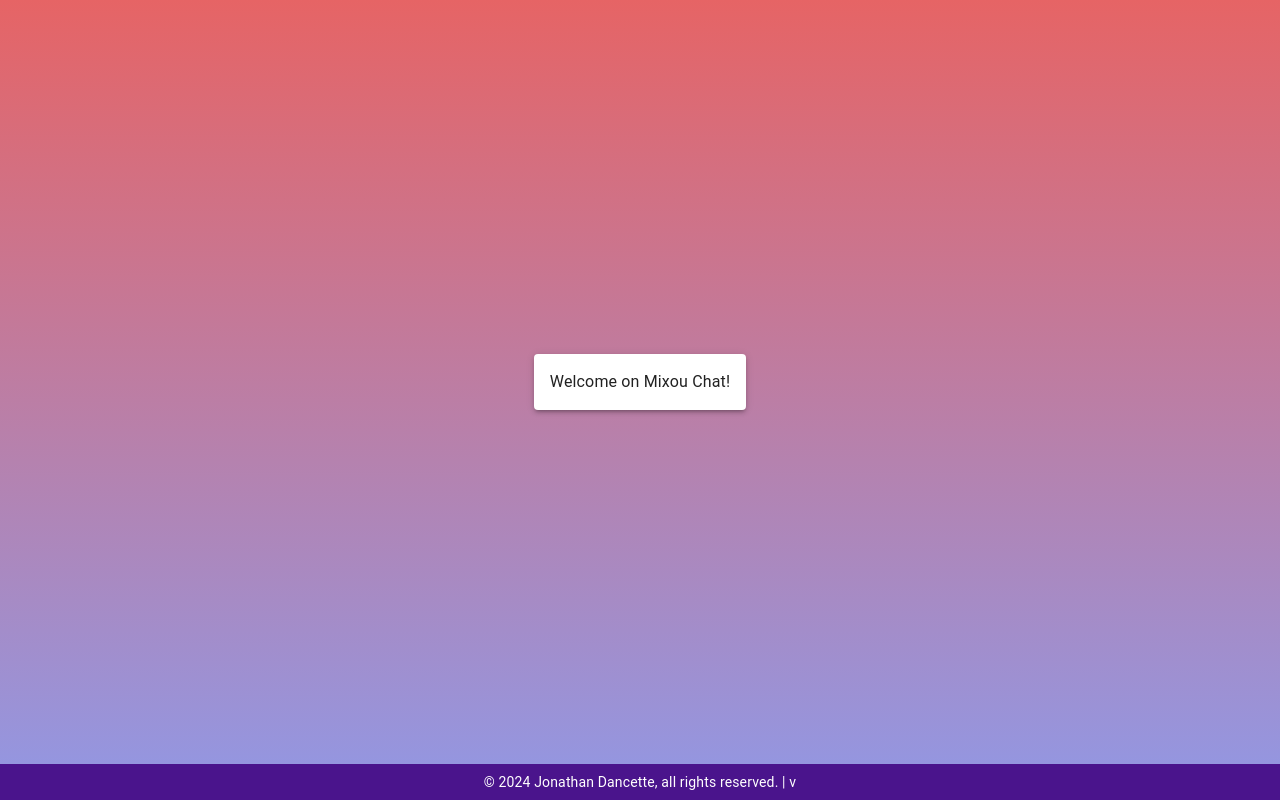
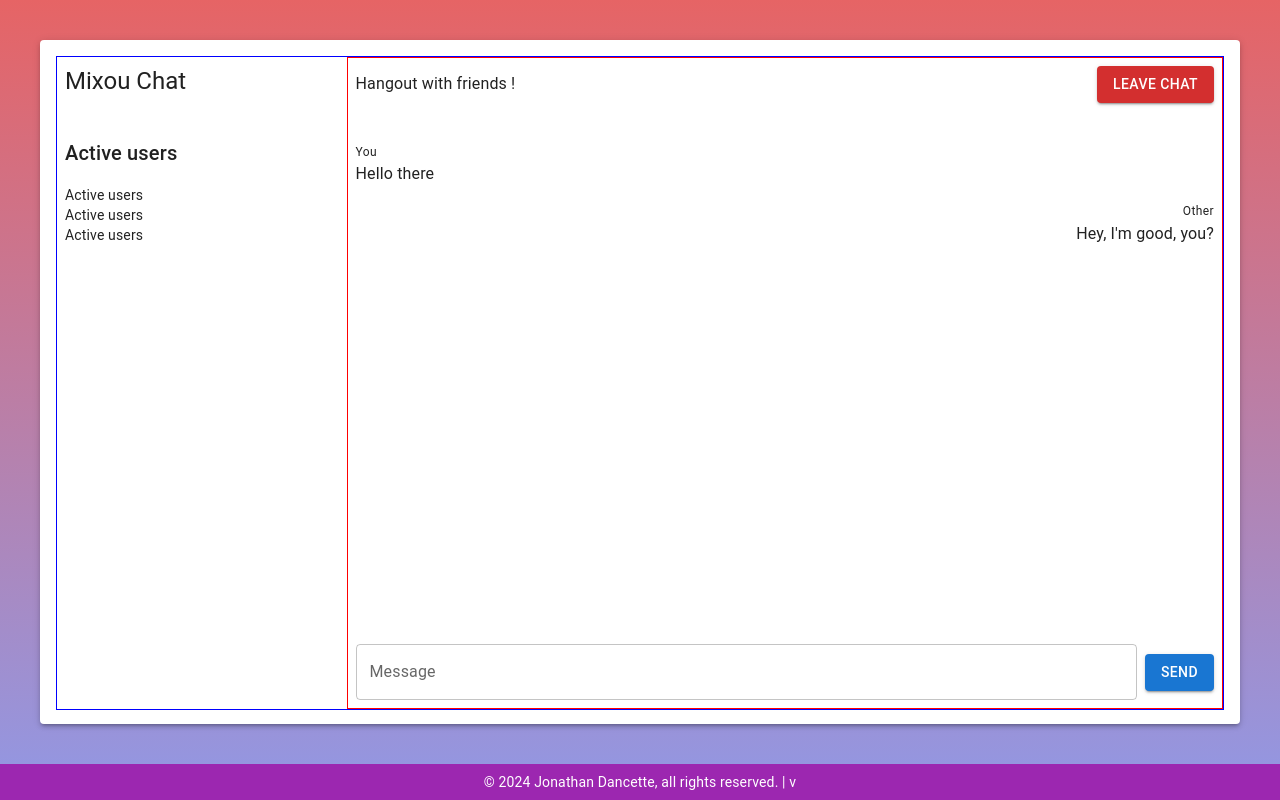
Before and after one commit to MyJooeee/mixou-chat-client-side, a React (Create React App) app: page /mixou in a window 1280 px wide. Built offline with nearby package versions, Linux system fonts and the light colour scheme; no server answers.

Commit message:
Base layout Mixou

```diff
--- a/src/App.js
+++ b/src/App.js
@@ -3,7 +3,7 @@ import { BrowserRouter, Routes, Route } from 'react-router-dom';
 import socketIO from 'socket.io-client';
 // Local components
 import Login from './Chat';
-import Mixou from './Chat/Mixou';
+import Mixou from './Chat/Room';
 // Environment variables
 const MIXOU_SERVER_URL = process.env.REACT_APP_MIXOU_SERVER_URL;
 // Connect client to the server
--- a/src/Chat/Copyrights.js
+++ b/src/Chat/Copyrights.js
@@ -10,7 +10,7 @@ const Copyrights = () => {
     <Stack
       direction="row"
       sx={{
-        backgroundColor: purple[900],
+        backgroundColor: purple[500],
         justifyContent: 'center',
         py: 1
     }}>
--- a/src/Chat/Mixou.js
+++ /dev/null
@@ -1,13 +0,0 @@
-// Components
-import { Typography } from '@mui/material';
-import Theme from './Theme';
-
-const Mixou = () => {
-  return (
-    <Theme>
-      <Typography> Welcome on Mixou Chat!</Typography>
-    </Theme>
-  );
-};
-
-export default Mixou;
--- /dev/null
+++ b/src/Chat/Room/Bar.js
@@ -0,0 +1,20 @@
+// Components
+import { Stack, Typography } from '@mui/material';
+
+const Bar = () => {
+  return (
+    <Stack sx={{gap: 5, p:1}}>
+      <Typography variant='h5'>Mixou Chat</Typography>
+      <Stack sx={{gap: 2}}>
+        <Typography variant='h6'>Active users</Typography>
+        <Stack>
+          <Typography variant='body2'>Active users</Typography>
+          <Typography variant='body2'>Active users</Typography>
+          <Typography variant='body2'>Active users</Typography>
+        </Stack>
+      </Stack>
+    </Stack>
+  );
+};
+
+export default Bar;
--- /dev/null
+++ b/src/Chat/Room/Body.js
@@ -0,0 +1,51 @@
+// Core
+import { useNavigate } from 'react-router-dom';
+// Components
+import { Button, Stack, Typography } from '@mui/material';
+
+// ---------------------------------------------------------------------------------
+const Body = () => {
+  const navigate = useNavigate();
+
+  const handleLeaveChat = () => {
+    localStorage.removeItem('mixouChatUsername');
+    navigate('/');
+    window.location.reload();
+  };
+
+  return (
+    <Stack sx={{gap: 5, p:1}}>
+      <Stack
+        direction='row'
+        sx={{
+          alignItems: 'baseline',
+          gap: 1
+        }}>
+        <Typography sx={{flexGrow: 1}}>Hangout with friends !</Typography>
+        <Button
+          variant="contained"
+          color='error'
+          onClick={handleLeaveChat}>
+          LEAVE CHAT
+        </Button>
+      </Stack>
+
+      <Stack sx={{gap: 2}}>
+        {/*This shows messages sent from you*/}
+        <Stack sx={{ alignItems: 'flex-start'}}>
+          <Typography variant='caption'>You</Typography>
+          <Typography>Hello there</Typography>
+        </Stack>
+
+        {/*This shows messages received by you*/}
+        <Stack sx={{ alignItems: 'flex-end'}}>
+          <Typography variant='caption'>Other</Typography>
+            <Typography>Hey, I'm good, you?</Typography>
+        </Stack>
+      </Stack>
+
+    </Stack>
+  );
+};
+
+export default Body;
--- /dev/null
+++ b/src/Chat/Room/Footer.js
@@ -0,0 +1,46 @@
+// Core
+import { useState } from 'react';
+// Components
+import { Button, Stack, TextField } from '@mui/material';
+
+// ---------------------------------------------------------------------------------
+const Footer = () => {
+  const [message, setMessage] = useState('');
+
+  // Handlers ----------------------------------------------------------------------
+  const handleSubmit = (event) => {
+    event.preventDefault();
+    console.log({ userName: localStorage.getItem('mixouChatUsername'), message });
+    setMessage('');
+  };
+
+  const handleMessage = (event) => {
+    setMessage(event.target.value);
+  }
+
+  // JSX --------------------------------------------------------------------------
+  return (
+    <form onSubmit={handleSubmit}>
+      <Stack
+        direction='row'
+        sx={{alignItems: 'baseline', gap: 1, p: 1}}>
+          <TextField
+            label="Message"
+            id="margin-normal"
+            name="message"
+            sx={{flexGrow: 1}}
+            onChange={handleMessage}
+            />
+          <Button
+            type="submit"
+            variant="contained"
+            color='primary'
+            >
+            SEND
+          </Button>
+      </Stack>
+    </form>
+  );
+};
+
+export default Footer;
--- /dev/null
+++ b/src/Chat/Room/index.js
@@ -0,0 +1,29 @@
+// Components
+import { Stack } from '@mui/material';
+import Theme from '../Theme';
+import Bar from './Bar';
+import Body from './Body';
+import Footer from './Footer';
+
+// ---------------------------------------------------------------------------------
+const Mixou = ({socket}) => {
+  return (
+    <Theme paperProps={{flexGrow: 1, m: 5}}>
+      <Stack direction='row' sx={{height: '100%', justifyContent: 'space-between', border: '1px solid blue'}}>
+        <Bar />
+        <Stack
+          direction='column'
+          sx={{
+            width: '75%',
+            border: '1px solid red',
+            justifyContent: 'space-between'
+          }}>
+          <Body />
+          <Footer />
+        </Stack>
+      </Stack>
+    </Theme>
+  );
+};
+
+export default Mixou;
--- a/src/Chat/Theme.js
+++ b/src/Chat/Theme.js
@@ -4,7 +4,7 @@ import PropTypes from 'prop-types';
 import { Container, Paper, Stack } from '@mui/material';
 import Copyrights from './Copyrights';
 
-const Theme = ({children}) => {
+const Theme = ({children, paperProps = null, sx = null}) => {
 
 
   // JSX --------------------------------------------------------------------------
@@ -19,8 +19,8 @@ const Theme = ({children}) => {
           height: '100vh'
         }}
         disableGutters>
-        <Stack sx={{flexGrow: 1, alignItems: 'center', justifyContent: 'center'}}>
-          <Paper elevation={3} sx={{p: 2, gap: 2}}>
+        <Stack sx={{flexGrow: 1, ...sx}}>
+          <Paper elevation={3} sx={{p: 2, gap: 2, ...paperProps}}>
             {children}
           </Paper>
         </Stack>
@@ -33,7 +33,9 @@ const Theme = ({children}) => {
 
 
 Theme.propTypes = {
-  Children: PropTypes.node
+  Children: PropTypes.node,
+  paperProps: PropTypes.object,
+  sx: PropTypes.object
 };
 
 export default Theme;
--- a/src/Chat/index.js
+++ b/src/Chat/index.js
@@ -33,7 +33,7 @@ const Login = () => {
 
   // JSX --------------------------------------------------------------------------
   return (
-    <Theme>
+    <Theme sx={{alignItems: 'center', justifyContent: 'center'}}>
       <form onSubmit={handleSubmit}>
         <Stack sx={{alignItems: 'center', gap: 1}}>
           <Avatar src={Mixou} alt="Mixou" sx={{width: 128, height: 128}} />
```
